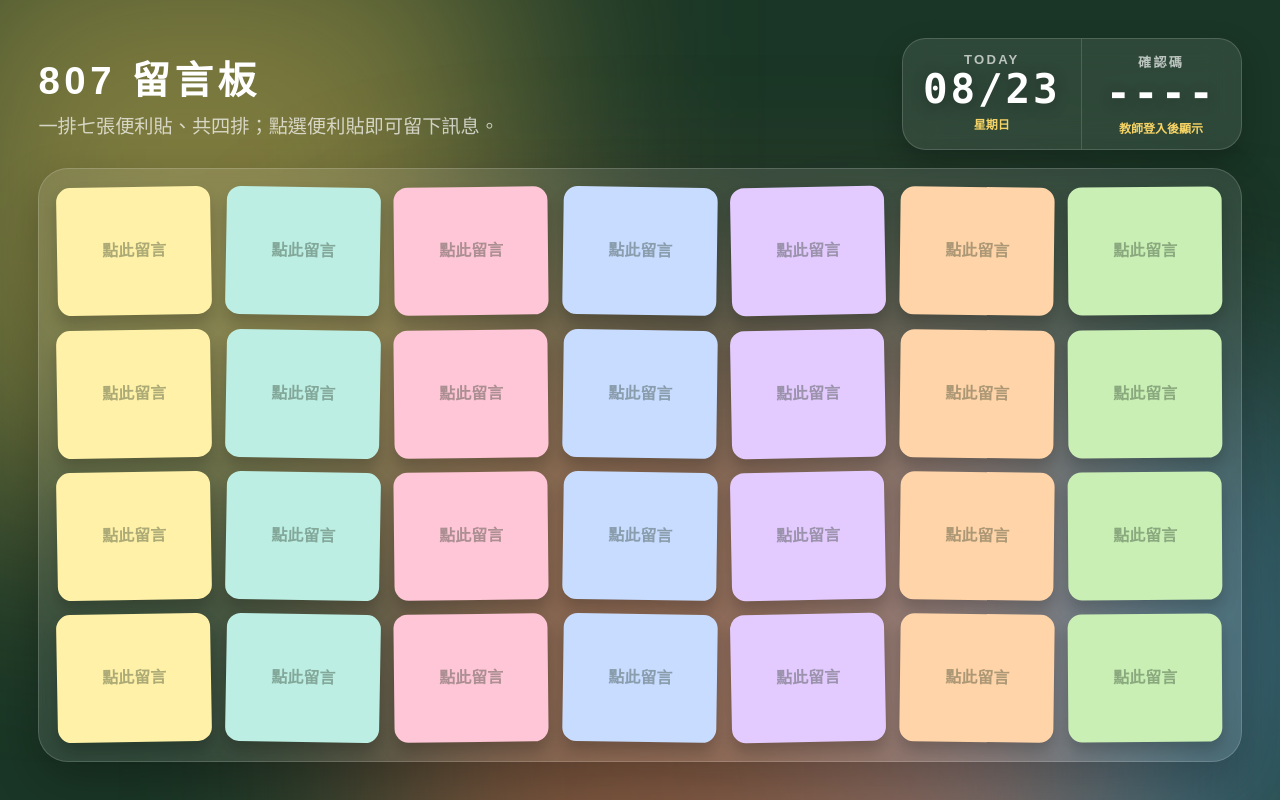
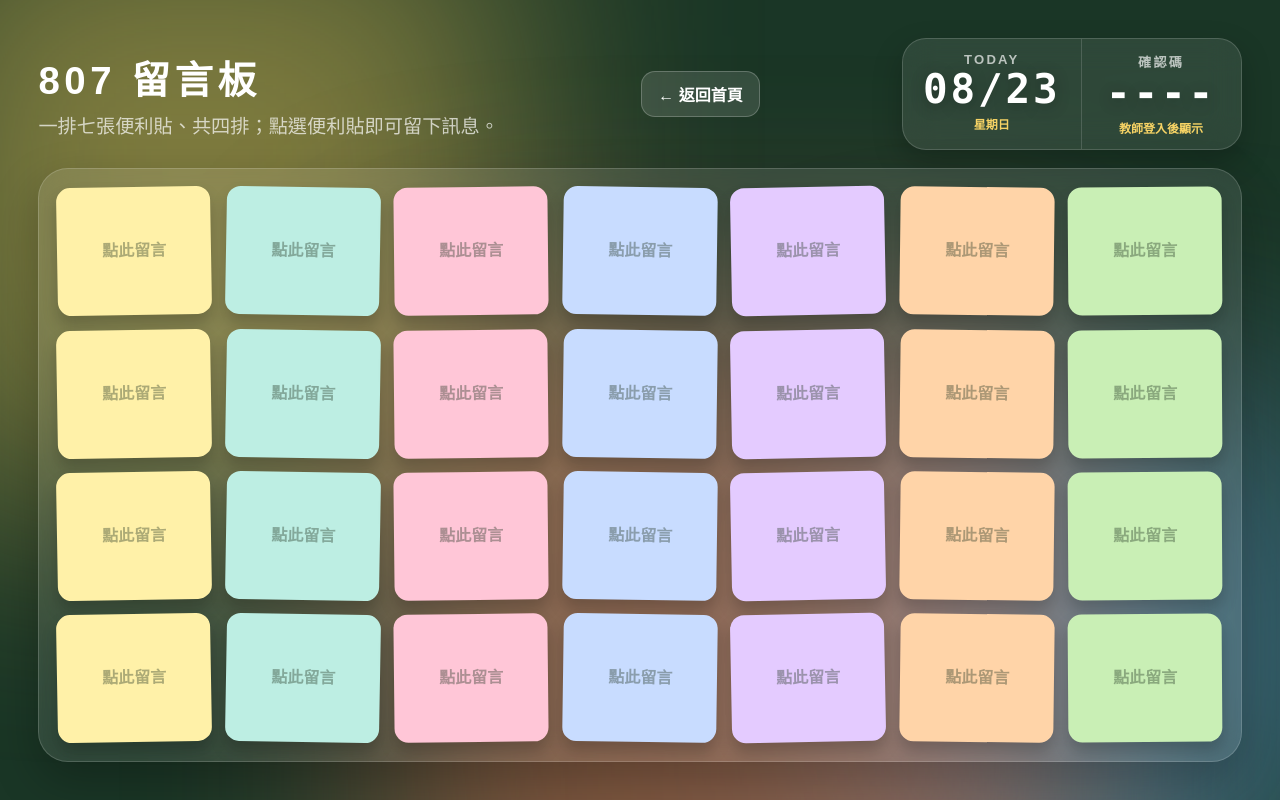
Before and after one commit to qfm-11407/classboard-807, a website: page doodle.html in a window 1280 px wide. Drawn offline with Linux system fonts and the light colour scheme; no server answers.

Commit message:
Improve message board navigation

```diff
--- a/doodle.html
+++ b/doodle.html
@@ -19,6 +19,8 @@
     header { display:flex; flex-wrap:wrap; align-items:center; justify-content:space-between; gap:20px; }
     h1 { margin:0; font-size:clamp(1.7rem,3vw,3rem); letter-spacing:.12em; }
     .hint { margin:6px 0 0; color:rgba(255,255,255,.7); font-size:clamp(.95rem,1.5vw,1.25rem); }
+    .home-link { min-height:42px; padding:10px 16px; border:1px solid rgba(255,255,255,.22); border-radius:14px; color:#fff; background:rgba(255,255,255,.12); text-decoration:none; font-weight:900; white-space:nowrap; transition:.18s; }
+    .home-link:hover { background:rgba(255,255,255,.24); transform:translateY(-1px); }
     .number-panel { display:flex; overflow:hidden; border:1px solid rgba(255,255,255,.16); border-radius:24px; background:rgba(255,255,255,.09); box-shadow:0 12px 30px rgba(0,0,0,.22); backdrop-filter:blur(16px); }
     .number-item { min-width:160px; padding:13px 20px; text-align:center; }
     .number-item + .number-item { border-left:1px solid rgba(255,255,255,.15); }
@@ -43,7 +45,7 @@
     .login-card h2 { margin:0 0 8px; font-size:1.7rem; }.login-card p{color:rgba(255,255,255,.68);margin:0 0 20px;}
     .login-card label { display:block; margin:13px 0 6px; color:#fff; font-weight:800; }.login-card input { width:100%; border:1px solid rgba(255,255,255,.24); border-radius:14px; padding:12px 14px; color:#fff; background:rgba(0,0,0,.2); font-size:1rem; }.email-input{display:flex;align-items:center;border:1px solid rgba(255,255,255,.24);border-radius:14px;background:rgba(0,0,0,.2);overflow:hidden;}.email-input input{border:0;border-radius:0;background:transparent;min-width:0;}.email-input span{padding-right:13px;color:rgba(255,255,255,.7);font-weight:800;white-space:nowrap;}.login-actions{display:flex;gap:10px;justify-content:flex-end;margin-top:22px;}.login-actions .primary{background:#f6d365;color:#253624;}.login-error{min-height:1.3em;margin-top:13px!important;color:#ffc7c7!important;font-size:.9rem;}
     .message-input { width:100%; min-height:150px; resize:none; border:1px solid rgba(255,255,255,.24); border-radius:16px; padding:13px; color:#fff; background:rgba(0,0,0,.2); font:800 1.15rem/1.55 "Microsoft JhengHei",sans-serif; }.message-count{margin:7px 0 0!important;text-align:right;font-size:.82rem!important;}.message-count.over{color:#ffc7c7!important;}
-    @media (max-width:700px) { body{overflow:auto;}main{min-height:100dvh;height:auto;padding:16px;gap:12px;} header{align-items:flex-start;flex-direction:column;} .number-panel{width:100%;}.number-item{flex:1;min-width:0;padding:11px 8px;}.board{min-height:720px;padding:12px;}.sticky-board{grid-template-columns:repeat(2,minmax(0,1fr));grid-template-rows:repeat(14,minmax(120px,1fr));gap:12px;} .hint{display:none;} }
+    @media (max-width:700px) { body{overflow:auto;}main{min-height:100dvh;height:auto;padding:16px;gap:12px;} header{display:grid;grid-template-columns:minmax(0,1fr) auto;align-items:start;gap:12px;} .home-link{align-self:center;padding:9px 12px;font-size:.9rem;}.number-panel{grid-column:1/-1;width:100%;}.number-item{flex:1;min-width:0;padding:11px 8px;}.board{min-height:720px;padding:12px;}.sticky-board{grid-template-columns:repeat(2,minmax(0,1fr));grid-template-rows:repeat(14,minmax(120px,1fr));gap:12px;} .hint{display:none;} }
   </style>
 </head>
 <body>
@@ -51,6 +53,7 @@
   <main>
     <header>
       <div><h1>807 留言板</h1><p class="hint">一排七張便利貼、共四排；點選便利貼即可留下訊息。</p></div>
+      <a href="board.html" class="home-link" aria-label="返回班級看板">← 返回首頁</a>
       <div class="number-panel" aria-label="今日資訊">
         <div class="number-item"><span class="number-label">TODAY</span><strong id="today-number" class="number-value">--/--</strong><span id="today-weekday" class="number-subtitle"></span></div>
         <div class="number-item"><span class="number-label">確認碼</span><strong id="confirmation-code" class="number-value">----</strong><button id="confirmation-status" type="button" class="number-subtitle" onclick="openTeacherLogin()">教師登入後顯示</button></div>
```
Also changed, not shown: board.html (+4 -4 lines).
